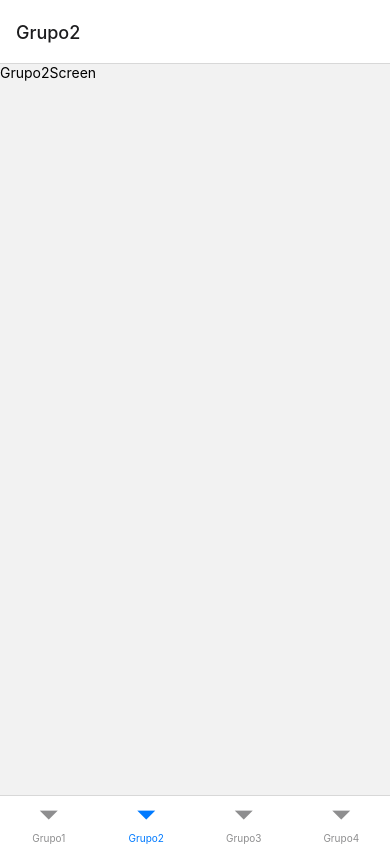
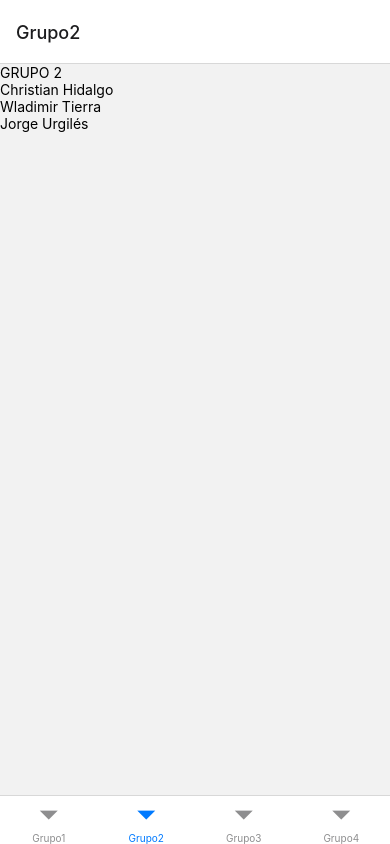
Before and after one commit to jritsqmet/movil-app, a React Native app: screen /Grupo2 in a window 390 px wide. Built offline with nearby package versions, Linux system fonts and the light colour scheme.

Commit message:
adding group 2

```diff
--- a/Screens/Grupo2Screen.js
+++ b/Screens/Grupo2Screen.js
@@ -4,7 +4,11 @@ import React from 'react'
 export default function Grupo2Screen() {
   return (
     <View>
-      <Text>Grupo2Screen</Text>
+      <Text>GRUPO 2</Text>
+      <Text>Christian Hidalgo</Text>
+      <Text>Wladimir Tierra</Text>
+      <Text>Jorge Urgilés</Text>
+
     </View>
   )
 }
--- a/Screens/Grupo4Screen.js
+++ b/Screens/Grupo4Screen.js
@@ -4,7 +4,10 @@ import React from 'react'
 export default function Grupo4Screen() {
   return (
     <View>
-      <Text>Grupo4Screen</Text>
+      <Text>INTEGRANTES DEL GRUPO</Text>
+      <Text>Christian Hidalgo</Text>
+      <Text>WLadimir Tierra</Text>
+      <Text>Jorge Urgilés</Text>
     </View>
   )
 }
```
